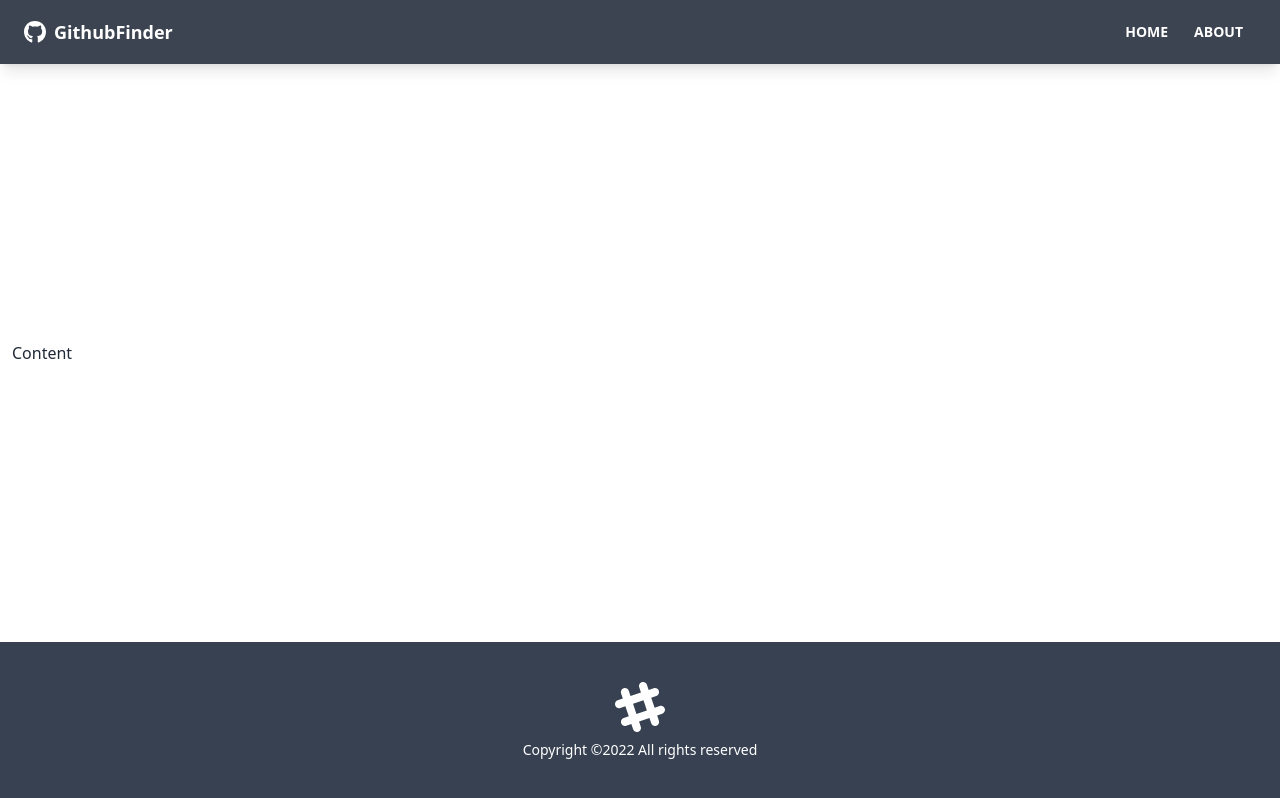
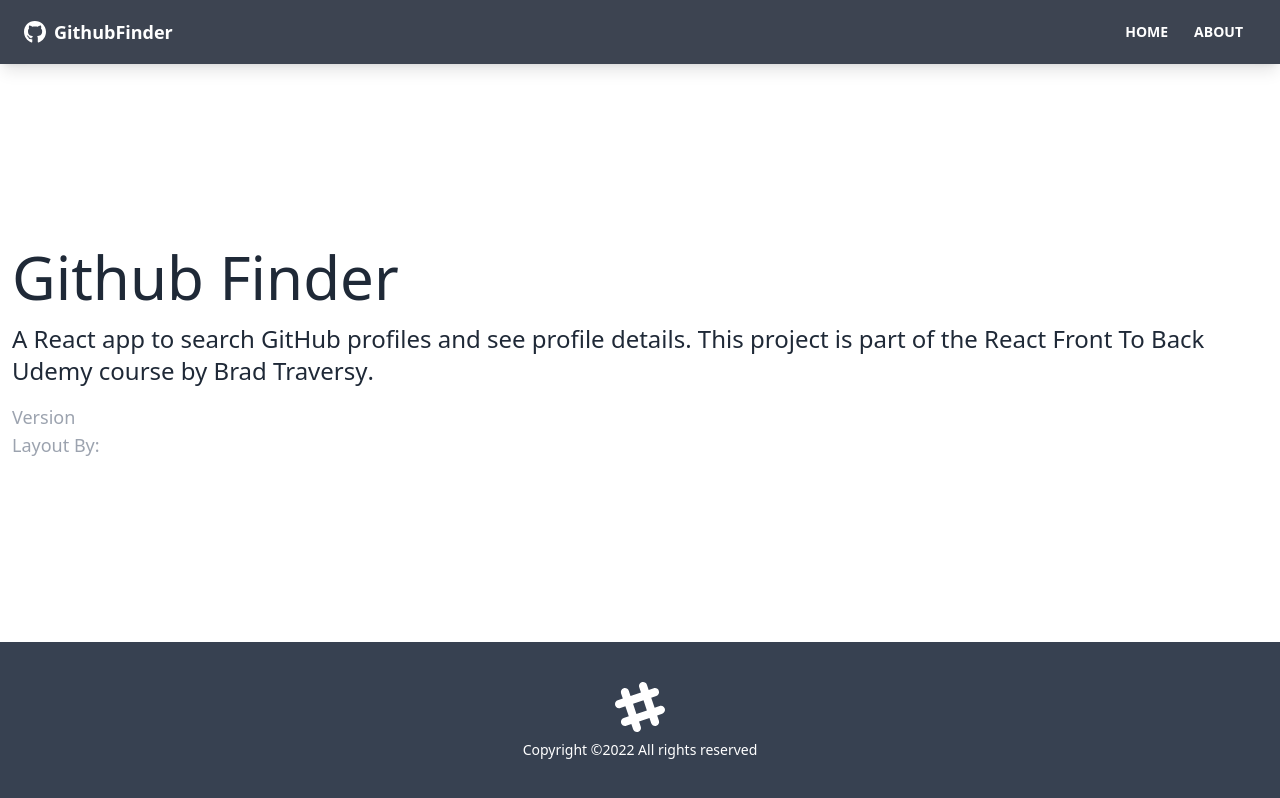
Before and after one commit to oliveroliverio/ud-brad-traversy-react-front-to-back-2022, a React (Create React App) app: page /about in a window 1280 px wide. Built offline with nearby package versions, Linux system fonts and the light colour scheme; the HTML template or start-up script is replaced by a standard one.

Commit message:
added routes and About content

```diff
--- a/src/App.js
+++ b/src/App.js
@@ -1,6 +1,9 @@
-import { BrowserRouter as Router, Route } from 'react-router-dom'
+import { BrowserRouter as Router, Route, Routes } from 'react-router-dom'
 import Navbar from './components/layout/Navbar'
 import Footer from './components/layout/Footer'
+import Home from './pages/Home'
+import About from './pages/About'
+import NotFound from './pages/NotFound'
 
 function App() {
   return (
@@ -14,7 +17,15 @@ function App() {
         <Navbar />
         {/* have main content in a container so it's not all the way to the side */}
         {/* emmet: main.container.mx-auto.px-3.pb-12 */}
-        <main className='container mx-auto px-3 pb-12'>Content</main>
+        <main className='container mx-auto px-3 pb-12'>
+          <Routes>
+            <Route path='/' element={<Home />} />
+            <Route path='/about' element={<About />} />
+            <Route path='/notfound' element={<NotFound />} />
+            {/* if user goes to page that doesn't exist */}
+            <Route path='/*' element={<NotFound />} />
+          </Routes>
+        </main>
         <Footer />
       </div>
     </Router>
--- a/src/pages/About.js
+++ b/src/pages/About.js
@@ -1,4 +1,31 @@
 function About() {
-  return <div>About</div>
+  return (
+    <>
+      <h1 className='text-6xl mb-4'>Github Finder</h1>
+      {/* below is static data copied from repo */}
+      <p className='mb-4 text-2xl font-light'>
+        A React app to search GitHub profiles and see profile details. This
+        project is part of the
+        <a href='https://www.udemy.com/course/modern-react-front-to-back/'>
+          {' '}
+          React Front To Back
+        </a>{' '}
+        Udemy course by
+        <strong>
+          <a href='https://traversymedia.com'> Brad Traversy</a>
+        </strong>
+        .
+      </p>
+      <p className='text-lg text-gray-400'>
+        Version <span className='text-white'>1.0.0</span>
+      </p>
+      <p className='text-lg text-gray-400'>
+        Layout By:
+        <a className='text-white' href='https://twitter.com/hassibmoddasser'>
+          Hassib Moddasser
+        </a>
+      </p>
+    </>
+  )
 }
 export default About
--- a/src/pages/Home.js
+++ b/src/pages/Home.js
@@ -1,4 +1,4 @@
 function Home() {
-  return <div>Home</div>
+  return <h1 className='text-6xl'>Welcome</h1>
 }
 export default Home
```
